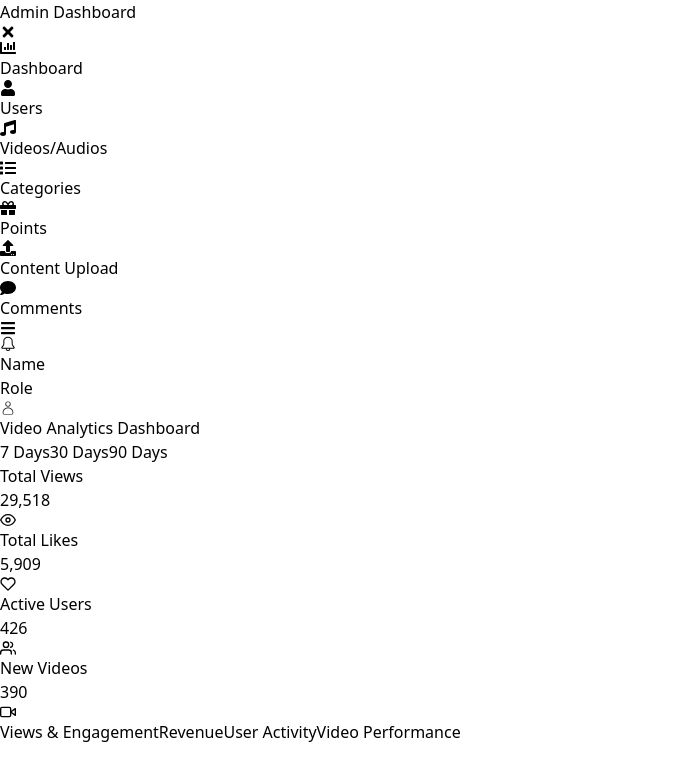
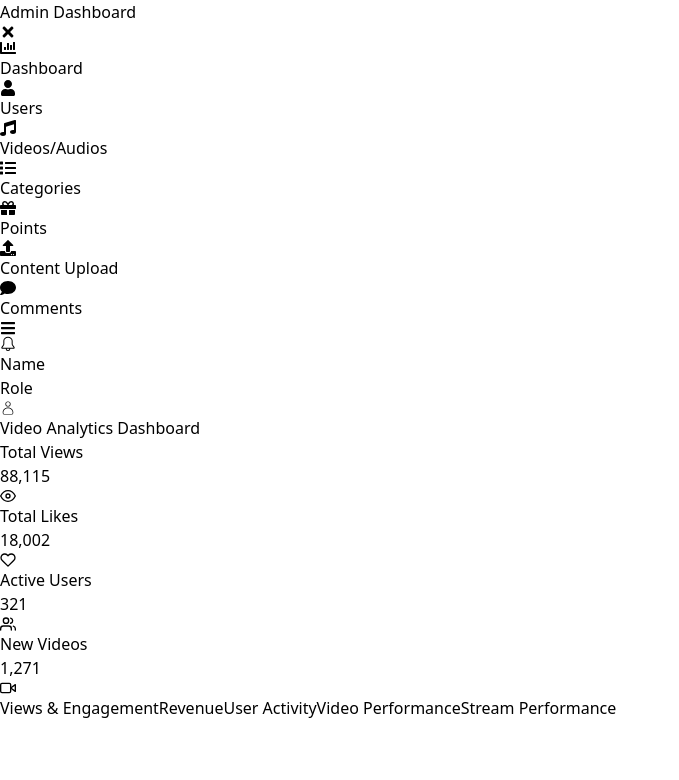
Before and after one commit to Bronzecandy/Admin-App-Livestream, a React (Vite) app: page / in a window 1280 px wide. Shown: the top 780 px of the page, without its empty margins (0-679 px from the left). Built offline with nearby package versions, Linux system fonts and the light colour scheme.

Commit message:
Updating call API to new users for statistics

```diff
--- /dev/null
+++ b/src/component/VideoReports/LoadingSpinner.jsx
@@ -0,0 +1,11 @@
+/* eslint-disable react/prop-types */
+import React from "react";
+
+// Loading Spinner Component
+const LoadingSpinner = ({ className }) => (
+    <div className={`flex justify-center items-center ${className}`}>
+        <div className="animate-spin rounded-full h-8 w-8 border-t-4 border-blue-600"></div>
+    </div>
+);
+
+export default LoadingSpinner;
--- /dev/null
+++ b/src/component/VideoReports/NewUsersStats.jsx
@@ -0,0 +1,115 @@
+import React, { useState, useEffect } from "react";
+import axios from "axios";
+import {
+    BarChart,
+    Bar,
+    XAxis,
+    YAxis,
+    CartesianGrid,
+    Tooltip,
+    ResponsiveContainer,
+} from "recharts";
+import StatCard from "./Statcard";
+import LoadingSpinner from "./LoadingSpinner";
+
+const NewUsersStats = () => {
+    const [loading, setLoading] = useState(true);
+    const [error, setError] = useState(false);
+    const [errorMessage, setErrorMessage] = useState("");
+    const [newUsersData, setNewUsersData] = useState({
+        today: 0,
+        thisWeek: 0,
+        thisMonth: 0,
+        monthly: [],
+    });
+
+    const API_URL =
+        "https://social-media-z5a2.onrender.com/api/statistics/users/new";
+    const TOKEN =
+        "eyJhbGciOiJIUzI1NiIsInR5cCI6IkpXVCJ9.eyJfaWQiOiI2NzFhMTRmNDZkMDUwODg0MjNlZWFiOTEiLCJpcCI6Ijo6MSIsImlhdCI6MTczMDQ2MDgxN30._dqyZS4blv-60Ii18LOfGNzkutur_fXJy80H1NKJyRE";
+
+    useEffect(() => {
+        const fetchNewUsersData = async () => {
+            try {
+                const response = await axios.get(API_URL, {
+                    headers: {
+                        Authorization: `Bearer ${TOKEN}`,
+                        "Content-Type": "application/json",
+                    },
+                });
+                setNewUsersData(response.data.newUsers);
+            } catch (error) {
+                console.error("Error fetching new users data:", error);
+                setErrorMessage(
+                    "Error fetching new users data. Please try again later."
+                );
+                setError(true);
+            } finally {
+                setLoading(false);
+            }
+        };
+        fetchNewUsersData();
+    }, []);
+
+    const { today, thisWeek, thisMonth, monthly } = newUsersData;
+
+    // Data format for column chart
+    const formattedMonthlyData = Array.isArray(monthly)
+        ? monthly.map((item) => ({
+              monthYear: `${item._id.month}/${item._id.year}`,
+              newUsersCount: item.newUsersCount,
+          }))
+        : [];
+
+    if (loading) {
+        return <LoadingSpinner />;
+    }
+
+    if (error) {
+        return (
+            <div className="bg-red-100 border border-red-400 text-red-700 px-4 py-3 rounded relative">
+                <strong className="font-bold">Error:</strong>{" "}
+                <span className="block sm:inline">{errorMessage}</span>
+            </div>
+        );
+    }
+
+    if (formattedMonthlyData.length === 0) {
+        return (
+            <div className="bg-yellow-100 border border-yellow-400 text-yellow-700 px-4 py-3 rounded relative">
+                No new users data available.
+            </div>
+        );
+    }
+
+    return (
+        <div className="container mx-auto py-8">
+            <div className="grid grid-cols-1 md:grid-cols-3 gap-4">
+                <StatCard title="Today" value={today} />
+                <StatCard title="This week" value={thisWeek} />
+                <StatCard title="This month" value={thisMonth} />
+            </div>
+            <div className="mt-8">
+                <h2 className="text-2xl font-bold mb-4 text-center">
+                    Monthly New Users
+                </h2>
+                <div className="w-full h-80">
+                    <ResponsiveContainer>
+                        <BarChart
+                            data={formattedMonthlyData}
+                            margin={{ top: 20, right: 30, left: 20, bottom: 5 }}
+                        >
+                            <CartesianGrid strokeDasharray="3 3" />
+                            <XAxis dataKey="monthYear" />
+                            <YAxis />
+                            <Tooltip className="bg-white shadow-md" />
+                            <Bar dataKey="newUsersCount" fill="#4bc0c0" />
+                        </BarChart>
+                    </ResponsiveContainer>
+                </div>
+            </div>
+        </div>
+    );
+};
+
+export default NewUsersStats;
--- /dev/null
+++ b/src/component/VideoReports/StatCard.jsx
@@ -0,0 +1,34 @@
+/* eslint-disable react/prop-types */
+import React from "react";
+
+// Stat Card Component
+const StatCard = ({ icon: Icon, title, value, className }) => {
+  let bgColor = 'bg-white';
+  if (title === 'Today') {
+    bgColor = 'bg-blue-100';
+  } else if (title === 'This week') {
+    bgColor = 'bg-green-100';
+  } else if (title === 'This month') {
+    bgColor = 'bg-yellow-100';
+  }
+
+  return (
+    <div className={`p-6 rounded-lg shadow-md ${bgColor} ${className}`}>
+      <div className="flex items-center justify-between">
+        <div>
+          <p className="text-sm text-gray-600">{title}</p>
+          <h3 className="text-2xl font-bold mt-1">
+            {value.toLocaleString()}
+          </h3>
+        </div>
+        {Icon && (
+          <div className={`p-3 rounded-full ${bgColor}`}>
+            <Icon className="w-6 h-6 text-blue-600" />
+          </div>
+        )}
+      </div>
+    </div>
+  );
+};
+
+export default StatCard;
--- a/src/component/VideoReports/VideoReports.jsx
+++ b/src/component/VideoReports/VideoReports.jsx
@@ -13,6 +13,9 @@ import {
   Area,
   AreaChart
 } from 'recharts';
+import StatCard from './Statcard';
+import LoadingSpinner from './LoadingSpinner';
+import NewUsersStats from './NewUsersStats';
 
 // Mock data generator with real days data
 const generateMockData = (days = 30) => {
@@ -43,14 +46,6 @@ const generateMockData = (days = 30) => {
   return data;
 };
 
-// Mock user data
-const mockUserData = [
-  { id: 1, username: "Nguyễn Văn Sơn", loginCount: 45, onlineTime: "12h 30m", lastActive: "2024-03-15" },
-  { id: 2, username: "Trần Ngọc Thành Nam", loginCount: 32, onlineTime: "8h 45m", lastActive: "2024-03-18" },
-  { id: 3, username: "Đỗ Văn Minh Quân", loginCount: 28, onlineTime: "6h 20m", lastActive: "2024-05-20" },
-  { id: 4, username: "Trần Chí Công", loginCount: 56, onlineTime: "15h 10m", lastActive: "2024-07-23" },
-];
-
 // Mock video data
 const mockVideoData = [
   { id: 1, title: "Live Gaming Session", views: 1200, likes: 450, comments: 89, duration: "1:30:00" },
@@ -59,32 +54,7 @@ const mockVideoData = [
   { id: 4, title: "Tech Review", views: 1500, likes: 560, comments: 92, duration: "25:00" },
 ];
 
-// Stat Card Component
-const StatCard = ({ icon: Icon, title, value, className }) => (
-  <div className={`p-6 rounded-lg shadow-md bg-white ${className}`}>
-    <div className="flex items-center justify-between">
-      <div>
-        <p className="text-sm text-gray-600">{title}</p>
-        <h3 className="text-2xl font-bold mt-1">{value.toLocaleString()}</h3>
-      </div>
-      <div className="p-3 rounded-full bg-blue-100">
-        <Icon className="w-6 h-6 text-blue-600" />
-      </div>
-    </div>
-  </div>
-);
-
-const LoadingSpinner = () => (
-  <div className="bg-white h-full w-full flex justify-center items-center min-h-[400px]">
-    <div className="flex flex-col items-center">
-      <div className="w-12 h-12 border-4 border-blue-600 border-t-transparent rounded-full animate-spin"></div>
-      <span className="mt-4 text-gray-600">Loading...</span>
-    </div>
-  </div>
-);
-
 const VideoReport = () => {
-  const [timeRange, setTimeRange] = useState('30d');
   const [analyticsData, setAnalyticsData] = useState([]);
   const [activeTab, setActiveTab] = useState('views');
   const [loading, setLoading] = useState(true);
@@ -96,8 +66,7 @@ const VideoReport = () => {
       try {
         // Simulate API call with delay
         await new Promise(resolve => setTimeout(resolve, 1500));
-        const days = timeRange === '7d' ? 7 : timeRange === '30d' ? 30 : 90;
-        setAnalyticsData(generateMockData(days));
+        setAnalyticsData(generateMockData(90));
       } catch (error) {
         console.error('Error fetching data:', error);
       } finally {
@@ -106,7 +75,7 @@ const VideoReport = () => {
     };
 
     fetchData();
-  }, [timeRange]);
+  }, []);
 
   const handleTabChange = (tab) => {
     setLoading(true);
@@ -117,18 +86,18 @@ const VideoReport = () => {
     }, 1000);
   };
 
-  const timeRangeButtons = [
-    { value: '7d', label: '7 Days' },
-    { value: '30d', label: '30 Days' },
-    { value: '90d', label: '90 Days' },
-  ];
-
   const tabs = [
     { value: 'views', label: 'Views & Engagement' },
     { value: 'revenue', label: 'Revenue' },
     { value: 'users', label: 'User Activity' },
     { value: 'videos', label: 'Video Performance' },
+    { value: 'streams', label: 'Stream Performance' },
   ];
+
+  const totalViews = analyticsData.reduce((sum, day) => sum + day.views, 0);
+  const totalLikes = analyticsData.reduce((sum, day) => sum + day.likes, 0);
+  const totalActiveUsers = analyticsData[analyticsData.length - 1]?.activeUsers || 0;
+  const totalNewVideos = analyticsData.reduce((sum, day) => sum + day.newVideos, 0);
 
   const totalRevenue = analyticsData.reduce((sum, day) => sum + day.totalRevenue, 0);
   const totalAdsRevenue = analyticsData.reduce((sum, day) => sum + day.adsRevenue, 0);
@@ -139,21 +108,6 @@ const VideoReport = () => {
     <div className="p-6 space-y-6 bg-gray-50 min-h-screen">
       <div className="flex flex-col md:flex-row justify-between items-start md:items-center gap-4">
         <h1 className="text-3xl font-bold text-gray-800">Video Analytics Dashboard</h1>
-        <div className="flex space-x-2">
-          {timeRangeButtons.map(({ value, label }) => (
-            <button
-              key={value}
-              onClick={() => setTimeRange(value)}
-              className={`px-4 py-2 rounded-lg transition-colors ${
-                timeRange === value
-                  ? 'bg-blue-600 text-white'
-                  : 'bg-white text-gray-600 hover:bg-gray-100'
-              }`}
-            >
-              {label}
-            </button>
-          ))}
-        </div>
       </div>
 
       {/* Main content with loading state */}
@@ -162,26 +116,26 @@ const VideoReport = () => {
       ) : (
         <>
           {/* Stat Cards */}
-          <div className="grid grid-cols-1 md:grid-cols-2 lg:grid-cols-4 gap-4">
+          <div className="grid grid-cols-1 md:grid-cols-4 gap-4">
             <StatCard
               icon={FiEye}
               title="Total Views"
-              value={analyticsData.reduce((sum, day) => sum + day.views, 0)}
+              value={totalViews}
             />
             <StatCard
               icon={FiHeart}
               title="Total Likes"
-              value={analyticsData.reduce((sum, day) => sum + day.likes, 0)}
+              value={totalLikes}
             />
             <StatCard
               icon={FiUsers}
               title="Active Users"
-              value={analyticsData[analyticsData.length - 1]?.activeUsers || 0}
+              value={totalActiveUsers}
             />
             <StatCard
               icon={FiVideo}
               title="New Videos"
-              value={analyticsData.reduce((sum, day) => sum + day.newVideos, 0)}
+              value={totalNewVideos}
             />
           </div>
 
@@ -261,22 +215,30 @@ const VideoReport = () => {
 
             {activeTab === 'users' && (
               <div className="overflow-x-auto">
+                <NewUsersStats />
+              </div>
+            )}
+
+            {activeTab === 'videos' && (
+              <div className="overflow-x-auto">
                 <table className="w-full whitespace-nowrap">
                   <thead>
                     <tr className="bg-gray-50">
-                      <th className="text-left p-4 font-semibold text-gray-600">Username</th>
-                      <th className="text-left p-4 font-semibold text-gray-600">Login Count</th>
-                      <th className="text-left p-4 font-semibold text-gray-600">Online Time</th>
-                      <th className="text-left p-4 font-semibold text-gray-600">Last Active</th>
+                      <th className="text-left p-4 font-semibold text-gray-600">Title</th>
+                      <th className="text-left p-4 font-semibold text-gray-600">Views</th>
+                      <th className="text-left p-4 font-semibold text-gray-600">Likes</th>
+                      <th className="text-left p-4 font-semibold text-gray-600">Comments</th>
+                      <th className="text-left p-4 font-semibold text-gray-600">Duration</th>
                     </tr>
                   </thead>
                   <tbody>
-                    {mockUserData.map(user => (
-                      <tr key={user.id} className="border-b border-gray-200 hover:bg-gray-50">
-                        <td className="p-4">{user.username}</td>
-                        <td className="p-4">{user.loginCount}</td>
-                        <td className="p-4">{user.onlineTime}</td>
-                        <td className="p-4">{user.lastActive}</td>
+                    {mockVideoData.map(video => (
+                      <tr key={video.id} className="border-b border-gray-200 hover:bg-gray-50">
+                        <td className="p-4">{video.title}</td>
+                        <td className="p-4">{video.views}</td>
+                        <td className="p-4">{video.likes}</td>
+                        <td className="p-4">{video.comments}</td>
+                        <td className="p-4">{video.duration}</td>
                       </tr>
                     ))}
                   </tbody>
@@ -284,7 +246,7 @@ const VideoReport = () => {
               </div>
             )}
 
-            {activeTab === 'videos' && (
+            {activeTab === 'streams' && (
               <div className="overflow-x-auto">
                 <table className="w-full whitespace-nowrap">
                   <thead>
```
